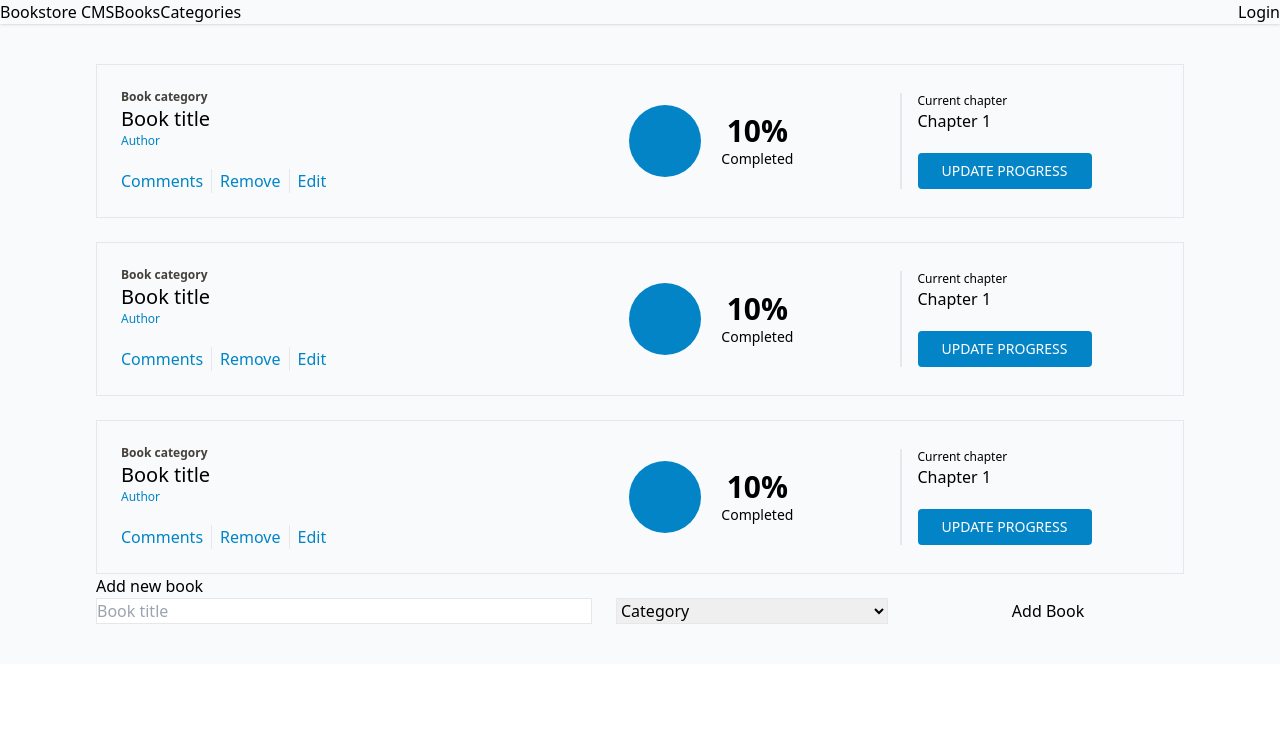
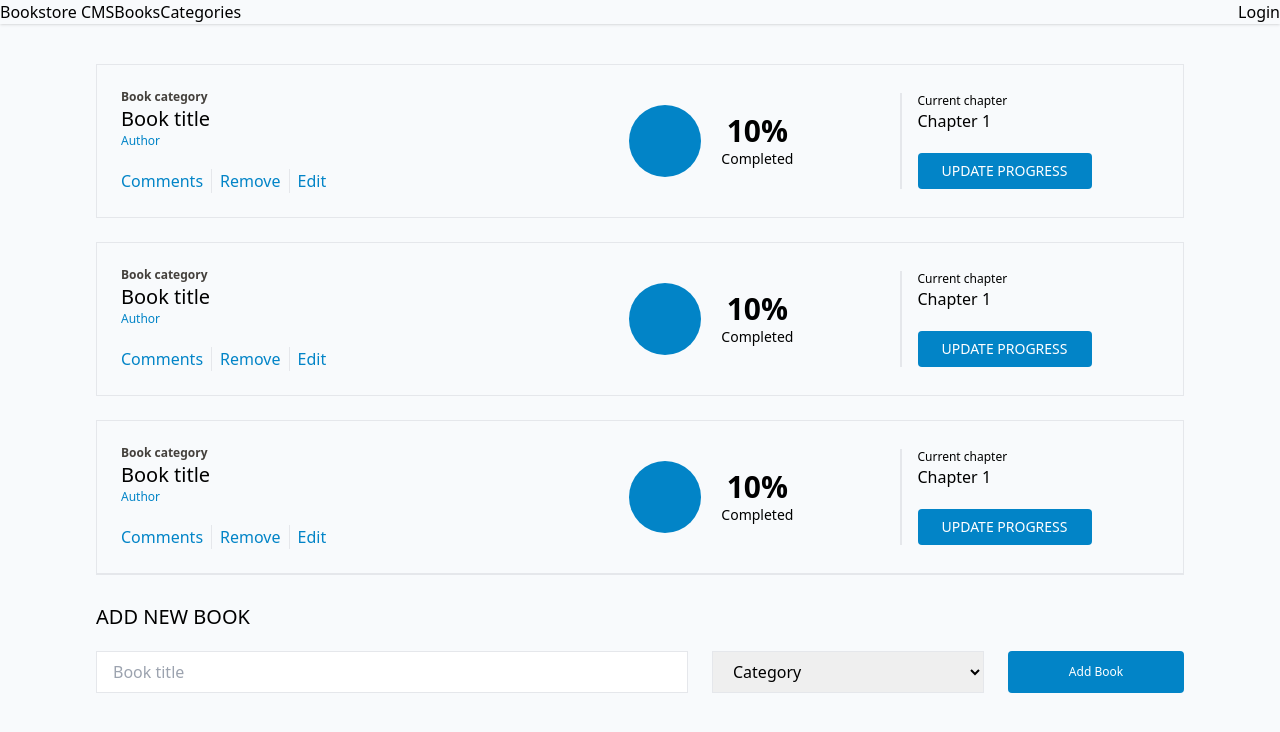
Before and after one commit to williamrolando88/bookstore, a React (Create React App) app: page / in a window 1280 px wide. Shown: the top 732 px of the page. Built offline with nearby package versions, Linux system fonts and the light colour scheme.

Commit message:
Add MVP styling to AddNew component

```diff
--- a/src/components/AddNew.jsx
+++ b/src/components/AddNew.jsx
@@ -2,11 +2,18 @@ import React from 'react';
 
 const AddNew = () => {
   return (
-    <div>
-      <h2>Add new book</h2>
-      <form className="flex gap-6" action="submit">
-        <input className="grow border" type="text" placeholder="Book title" />
-        <select className="w-1/4 border" name="category" id="category">
+    <div className="border-t pt-7">
+      <h2 className="text-xl uppercase">Add new book</h2>
+      <form className="flex gap-6 mt-5" action="submit">
+        <input
+          className="grow border px-4 py-2"
+          type="text"
+          placeholder="Book title"
+        />
+        <select
+          className="w-1/4 border px-4 py-2"
+          name="category"
+          id="category">
           <option value="" disabled selected>
             Category
           </option>
@@ -16,7 +23,9 @@ const AddNew = () => {
           <option value="Option4">Option4</option>
           <option value="Option5">Option5</option>
         </select>
-        <button className="w-1/4 " type="submit">
+        <button
+          className="w-44 px-6 text-white text-xs bg-sky-600 rounded"
+          type="submit">
           Add Book
         </button>
       </form>
```
